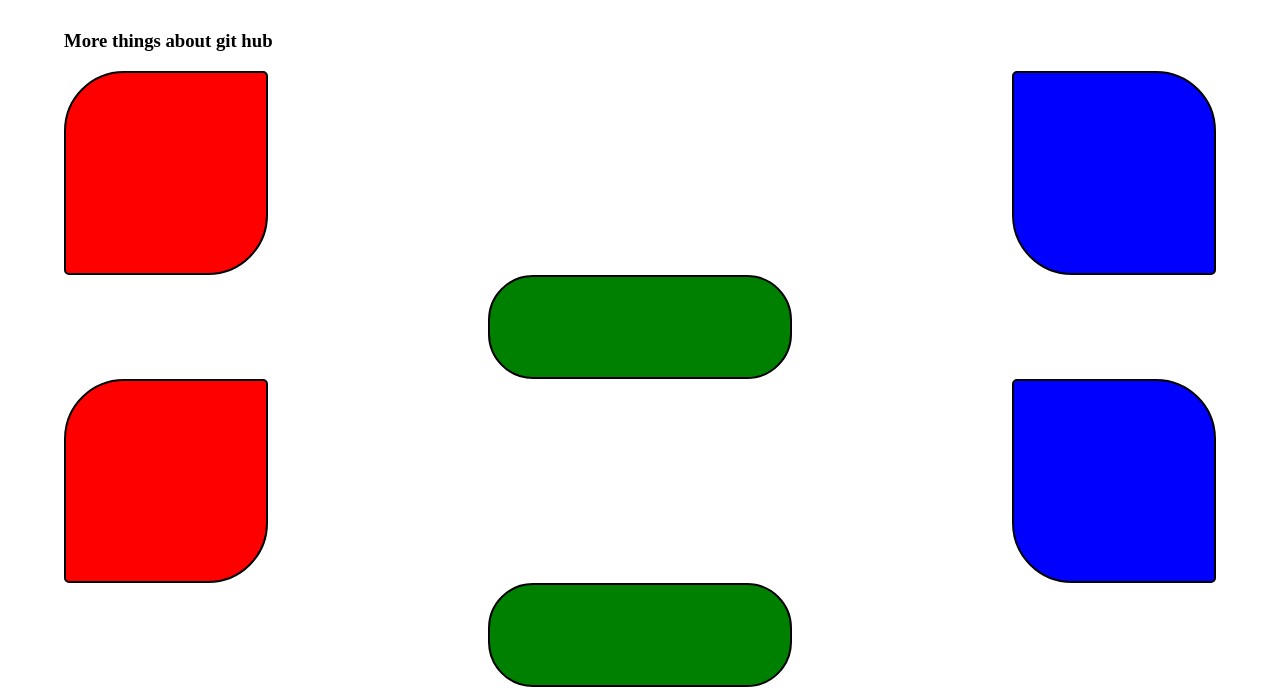
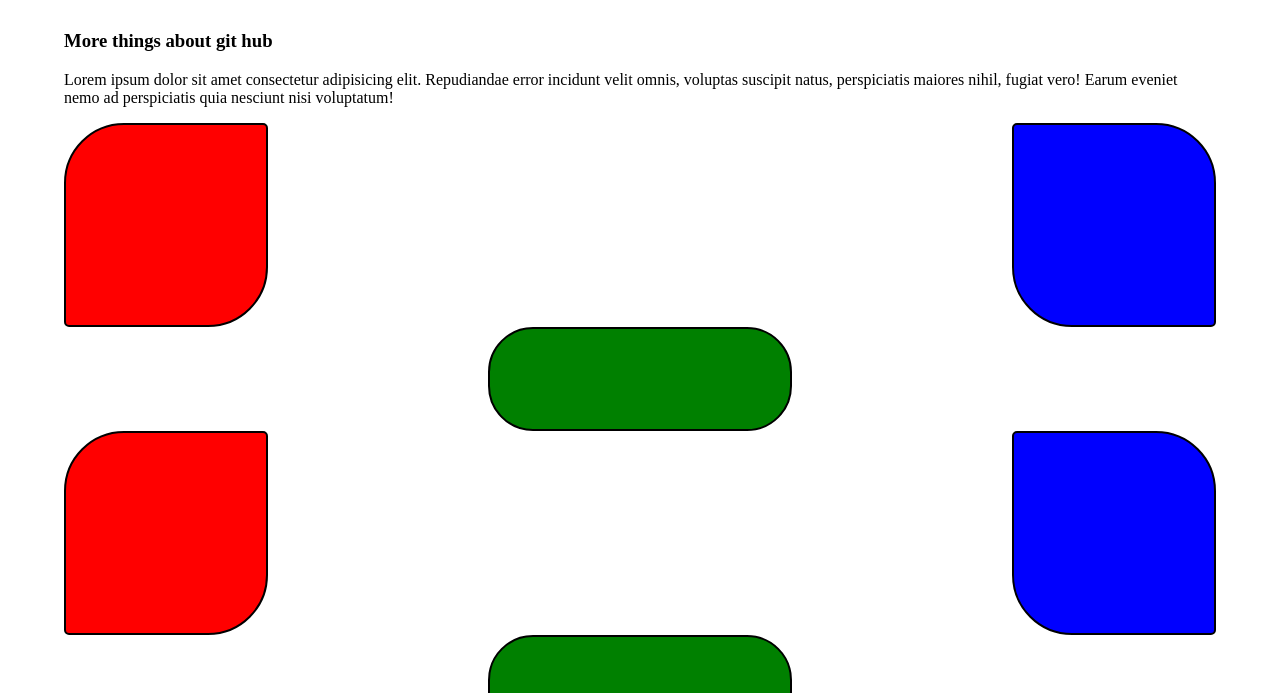
Before and after one commit to Mikepcann/TestWLiam, a plain HTML site: page index.html in a window 1280 px wide. Shown: the part 95-788 px from the top of the page. Drawn offline with Linux system fonts and the light colour scheme.

Commit message:
Update to p1
p1 received some lorem text

```diff
--- a/index.html
+++ b/index.html
@@ -12,7 +12,7 @@
     <h1>This is a git hub test</h1>
 
     <h3>More things about git hub</h3>
-<p></p>
+<p>Lorem ipsum dolor sit amet consectetur adipisicing elit. Repudiandae error incidunt velit omnis, voluptas suscipit natus, perspiciatis maiores nihil, fugiat vero! Earum eveniet nemo ad perspiciatis quia nesciunt nisi voluptatum!</p>
 <p></p>
 <p></p>
 <p></p>
```
